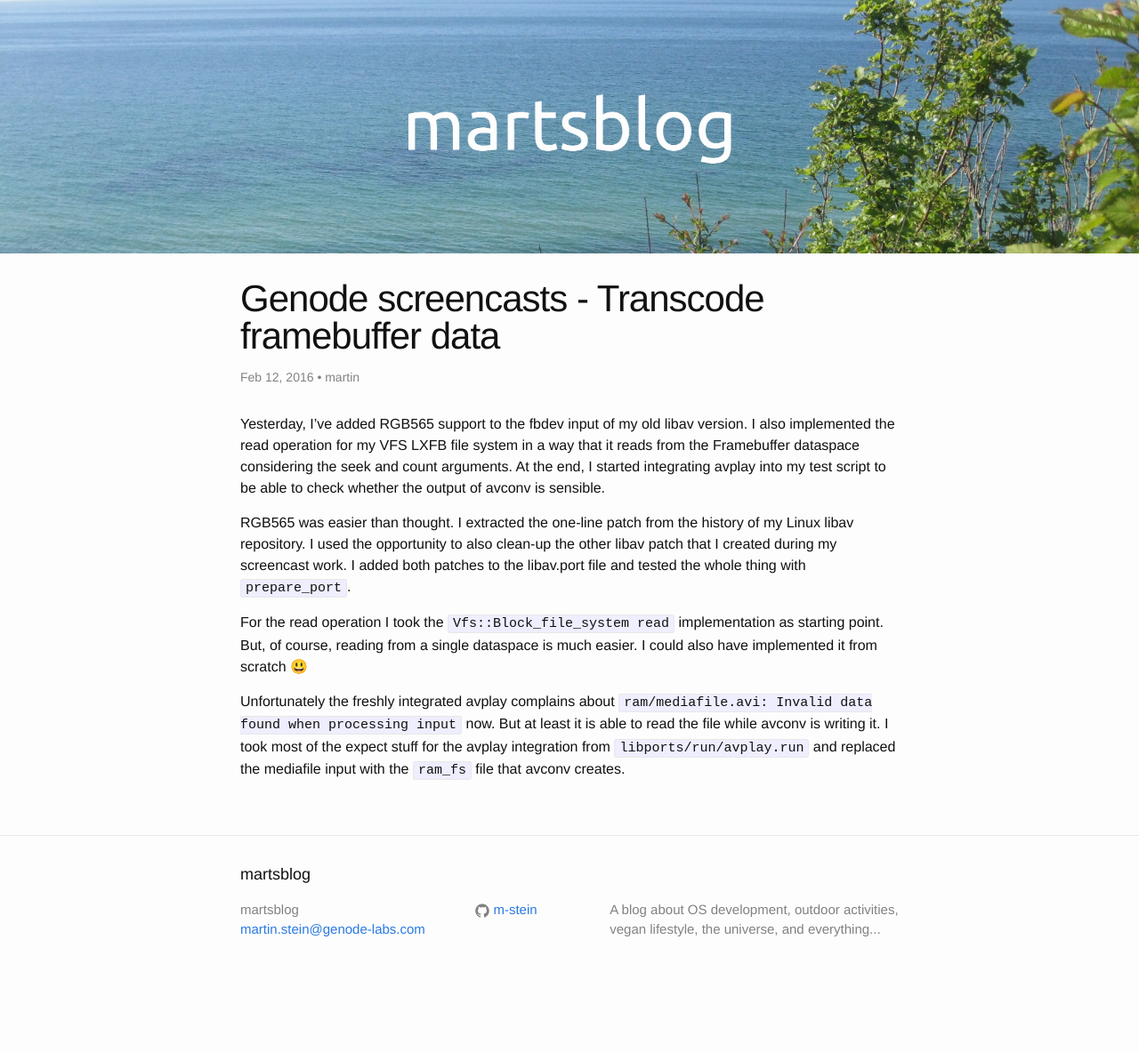
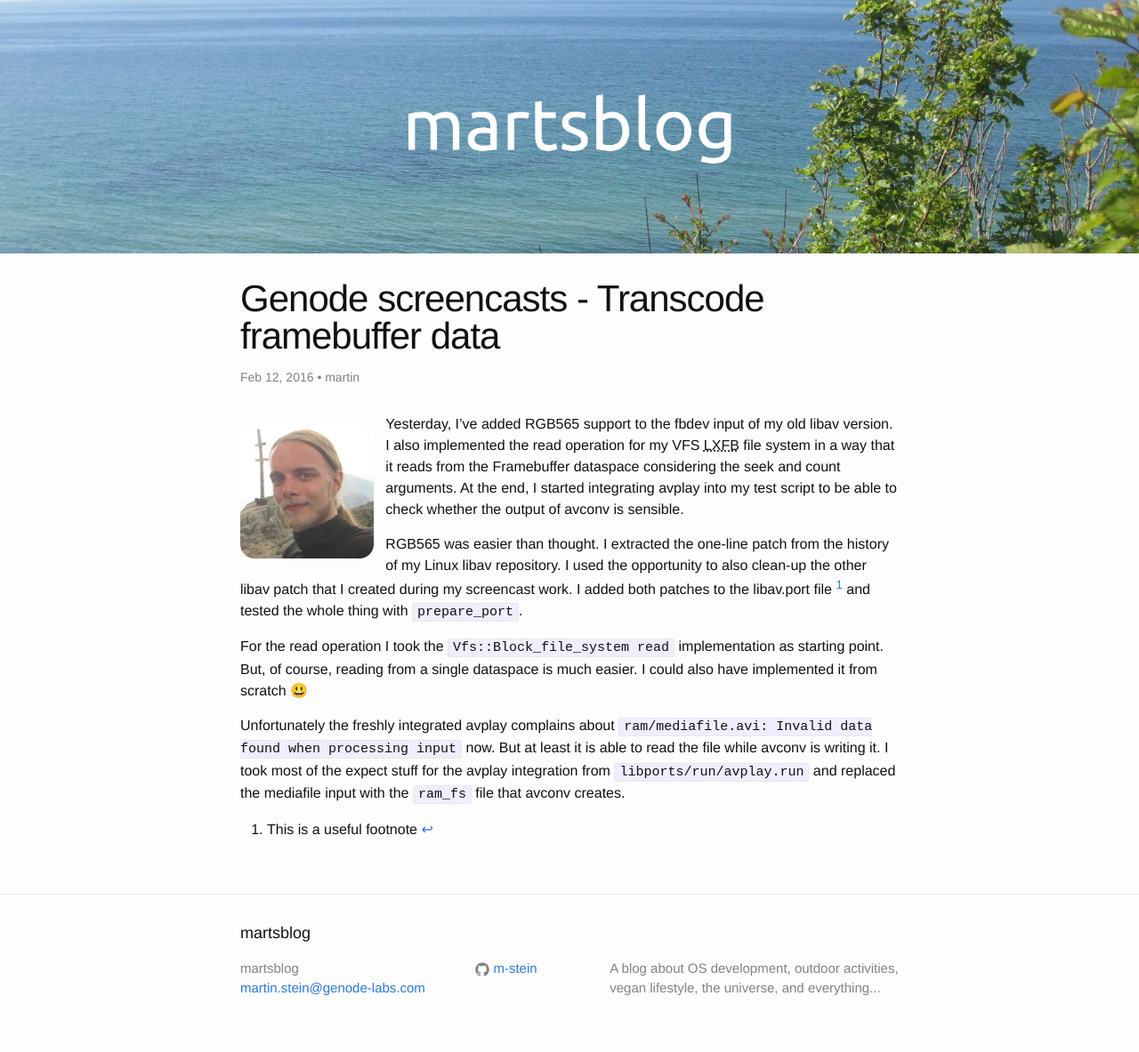
Before and after one commit to m-stein/m-stein.github.io, a Jekyll site: the page built from _posts/2016-02-12-genode-screencasts-transcode-framebuffer_data.markdown, in a window 1280 px wide. Shown: the whole page at 89% size. Built offline with Jekyll 4.4.1, drawn with Linux system fonts in a browser that asks for light colours; emoji names are drawn with the system emoji font; before the commit the page ends 1117 px from its top, so only the background shows below that.

Commit message:
posts: play around with some kramdown features

```diff
--- a/_posts/2016-02-12-genode-screencasts-transcode-framebuffer_data.markdown
+++ b/_posts/2016-02-12-genode-screencasts-transcode-framebuffer_data.markdown
@@ -5,6 +5,9 @@ date:   2016-02-12 21:51:51 +0100
 author: martin
 categories: genode screencast avconv
 ---
+
+![img_fl](/img/avatar.png "It's me!")
+
 Yesterday, I've added RGB565 support to the fbdev input of my old libav
 version. I also implemented the read operation for my VFS LXFB file system in a
 way that it reads from the Framebuffer dataspace considering the seek and
@@ -14,7 +17,7 @@ to be able to check whether the output of avconv is sensible.
 RGB565 was easier than thought. I extracted the one-line patch from the
 history of my Linux libav repository. I used the opportunity to also clean-up
 the other libav patch that I created during my screencast work. I added both
-patches to the libav.port file and tested the whole thing with `prepare_port`.
+patches to the libav.port file [^1] and tested the whole thing with `prepare_port`.
 
 For the read operation I took the `Vfs::Block_file_system read` implementation
 as starting point. But, of course, reading from a single dataspace is much
@@ -25,3 +28,7 @@ Invalid data found when processing input` now. But at least it is able to read
 the file while avconv is writing it. I took most of the expect stuff for the
 avplay integration from `libports/run/avplay.run` and replaced the mediafile
 input with the `ram_fs` file that avconv creates.
+
+[^1]: This is a useful footnote
+
+*[LXFB]: Linux Framebuffer device
```
